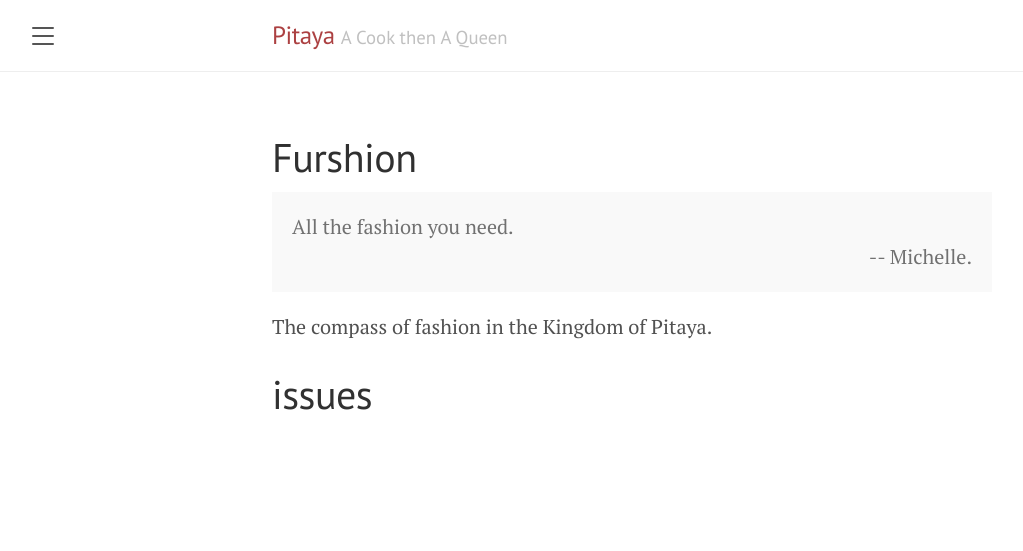
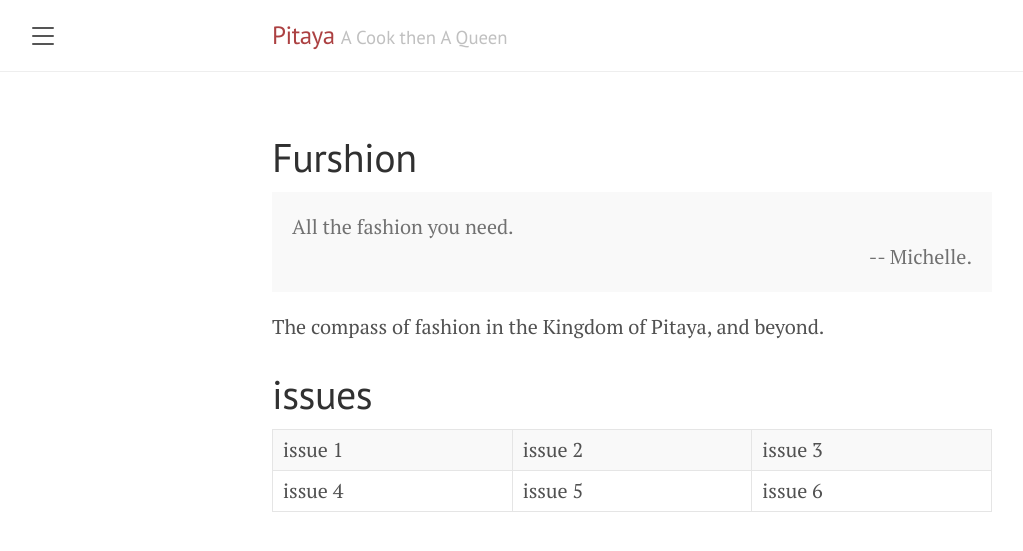
Before and after one commit to PTY-GH/Kingdom, a Jekyll site: the page built from furshion.md, in a window 1280 px wide. Shown: the top 551 px of the page, without its empty margins (8-1031 px from the left). Built offline with Jekyll 4.4.1, drawn with Linux system fonts in a browser that asks for light colours.

Commit message:
try table

```diff
--- a/furshion.md
+++ b/furshion.md
@@ -8,6 +8,11 @@ title: Furshion
   <span style="float: right">-- Michelle.</span><br />
 </p>
 
-The compass of fashion in the Kingdom of Pitaya.
+The compass of fashion in the Kingdom of Pitaya, and beyond.
 
 # issues
+
+<table>
+	<tr><td>issue 1</td><td>issue 2</td><td>issue 3</td></tr>
+	<tr><td>issue 4</td><td>issue 5</td><td>issue 6</td></tr>
+</table>
```
